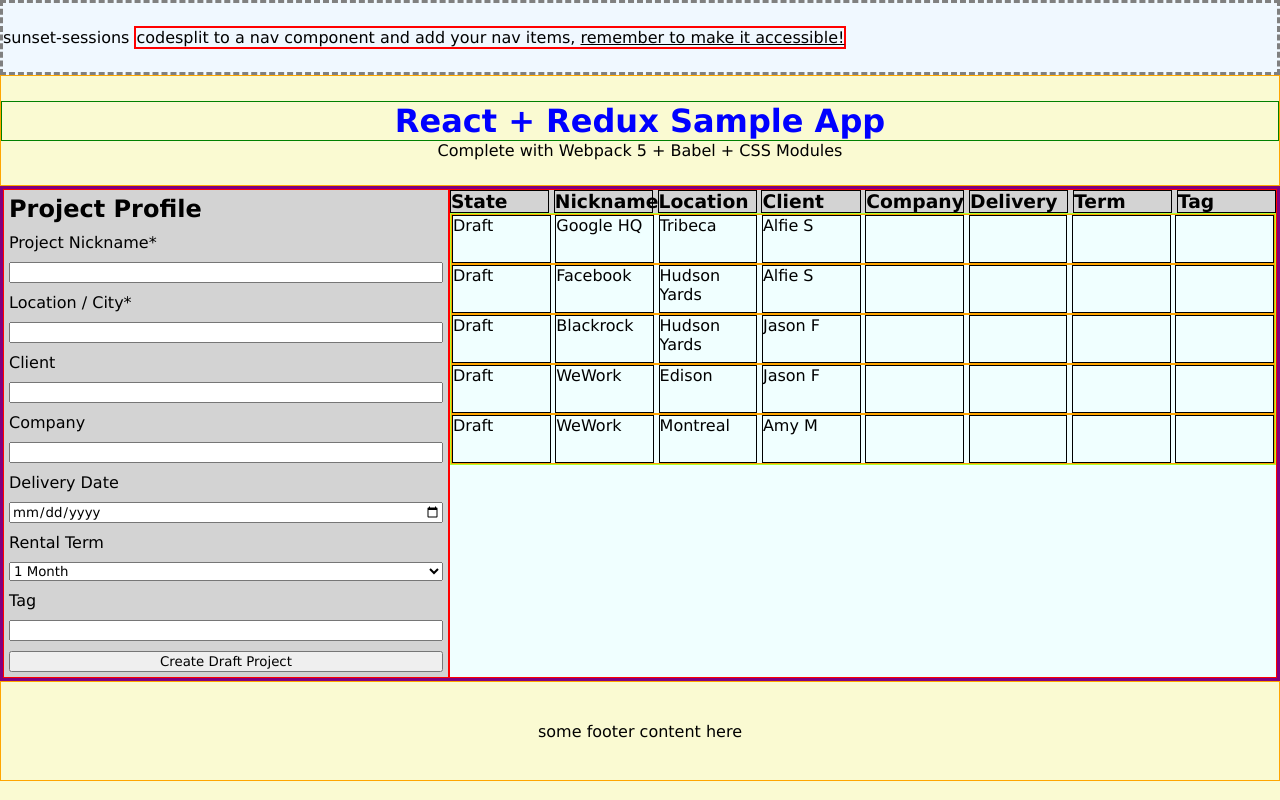
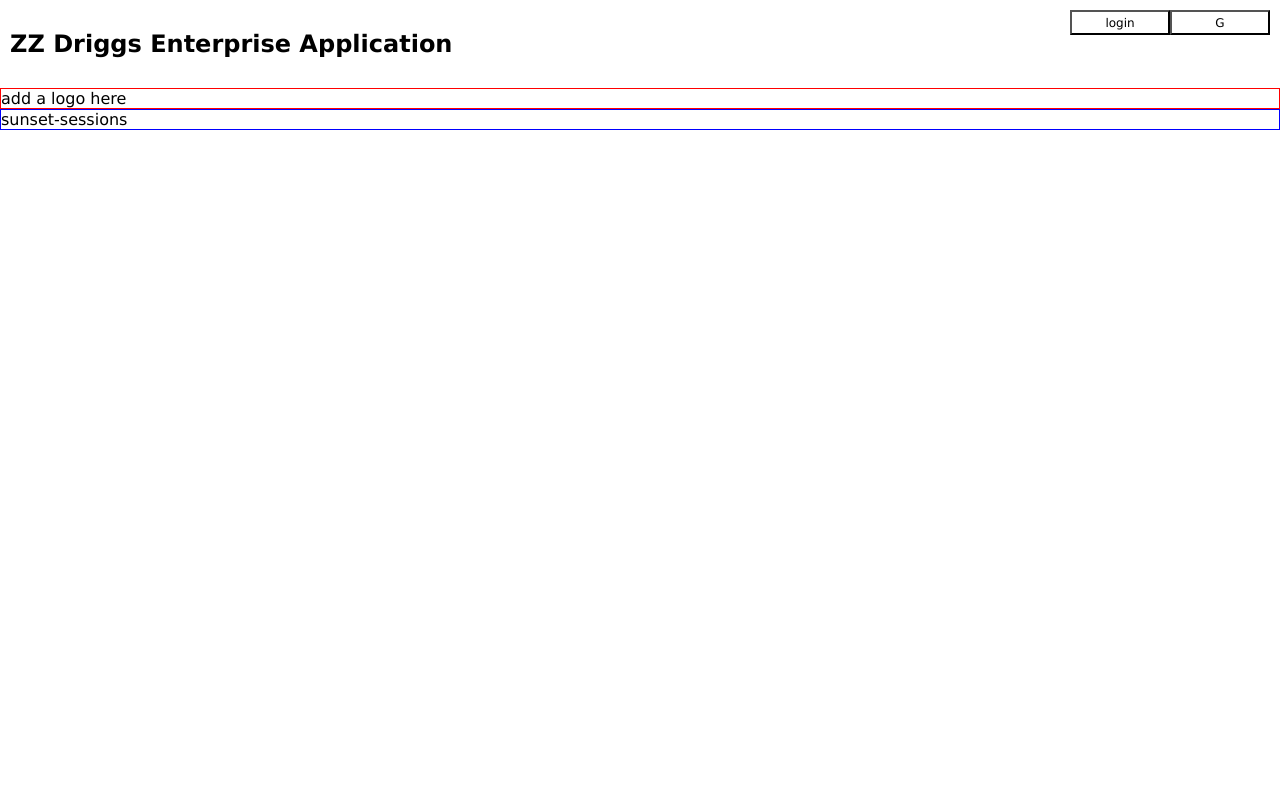
Before and after one commit to astaiglesia/enterprise-poc, a React (Create React App) app: page / in a window 1280 px wide. Built offline with nearby package versions, Linux system fonts and the light colour scheme.

Commit message:
add login page scaffolding

```diff
--- a/src/App.jsx
+++ b/src/App.jsx
@@ -10,27 +10,29 @@
  * ********************************************************
  */
 
-import React, { Component } from 'react';
+import React from 'react';
 
 import MainHeader from './components/MainHeader/MainHeader';
 import MainHero from './components/MainHero/MainHero';
 import MainFooter from './components/MainFooter/MainFooter';
 import Content from './components/Content/Content'
-import Wrapper from './helpers/Wrapper';
+import Login from './features/Login/Login';
 
-// function component syntax
+
 const App = () => {
 
   return (
-    <Wrapper>
-      <MainHeader />
-      <MainHero />
-      <Content />
-      <MainFooter />
-    </Wrapper>
+    <Login />
   )
 }
 
 export default App;
 
 // import BrowserRouter, Routes, Route, Link for React Router
+
+    // <React.Fragment>
+    //   <MainHeader />
+    //   <MainHero />
+    //   <Content />
+    //   <MainFooter />
+    // </React.Fragment>
--- a/src/assets/styles.css
+++ b/src/assets/styles.css
@@ -1,10 +1,11 @@
 * {
   box-sizing: border-box;
   font-family: Verdana, Geneva, Tahoma, sans-serif;
-  margin: 0;
   color: black;
 }
 
-body {
-  background-color: lightgoldenrodyellow;
+html, body {
+  margin:0px;
+  height:100%;
+  background-color: white;
 }
--- /dev/null
+++ b/src/features/Login/Login.jsx
@@ -0,0 +1,29 @@
+// create local state to gather form data
+// dispatch to redux-thunk for async authentication
+// on validation redirect to dashboard page
+
+import React, { useState} from 'react';
+
+import styles from './Login.module.css';
+
+const LoginPage = () => {
+
+  return (
+    <div className={styles['login-page']} >
+
+      <header className={styles['login-header']}>
+        <h2>ZZ Driggs Enterprise Application</h2>
+        <div className={styles['login-choices']}>
+          <button type="button">login</button>
+          <button type="button">G</button>
+        </div>
+      </header>
+
+      <main>add a logo here</main>
+
+      <footer>sunset-sessions</footer>
+    </div>
+  )
+}
+
+export default LoginPage;
--- /dev/null
+++ b/src/features/Login/Login.module.css
@@ -0,0 +1,39 @@
+.login-page {
+  background-color: white;
+  height: 100%;
+
+  display: flex;
+  flex-direction: column;
+  align-content: space-between;
+}
+
+.login-header {
+  display: flex;
+  justify-content: space-between;
+  margin: 10px;
+}
+
+.login-header h2 {
+  color: black
+}
+
+.login-header button {
+  background-color: transparent;
+  width: 100px;
+  height: 25px;
+  font-size: 12px;
+}
+
+.login-header button:hover, button:focus {
+  background-color: blue;
+  color: white
+}
+
+.login-page main {
+  flex:3;
+  border: thin solid red;
+}
+
+.login-page footer{
+  border: thin solid blue;
+}
```
Also changed, not shown: src/features/Login/loginSlice.js (added).
